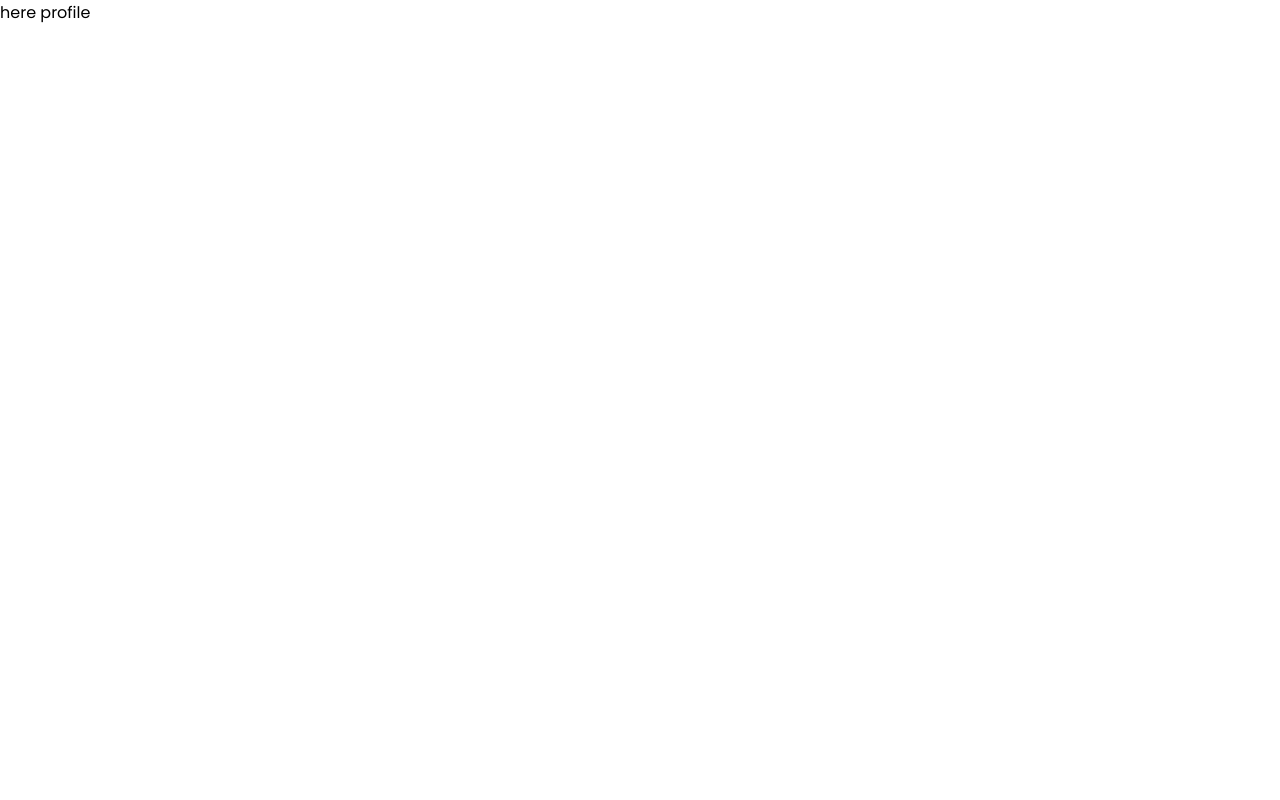
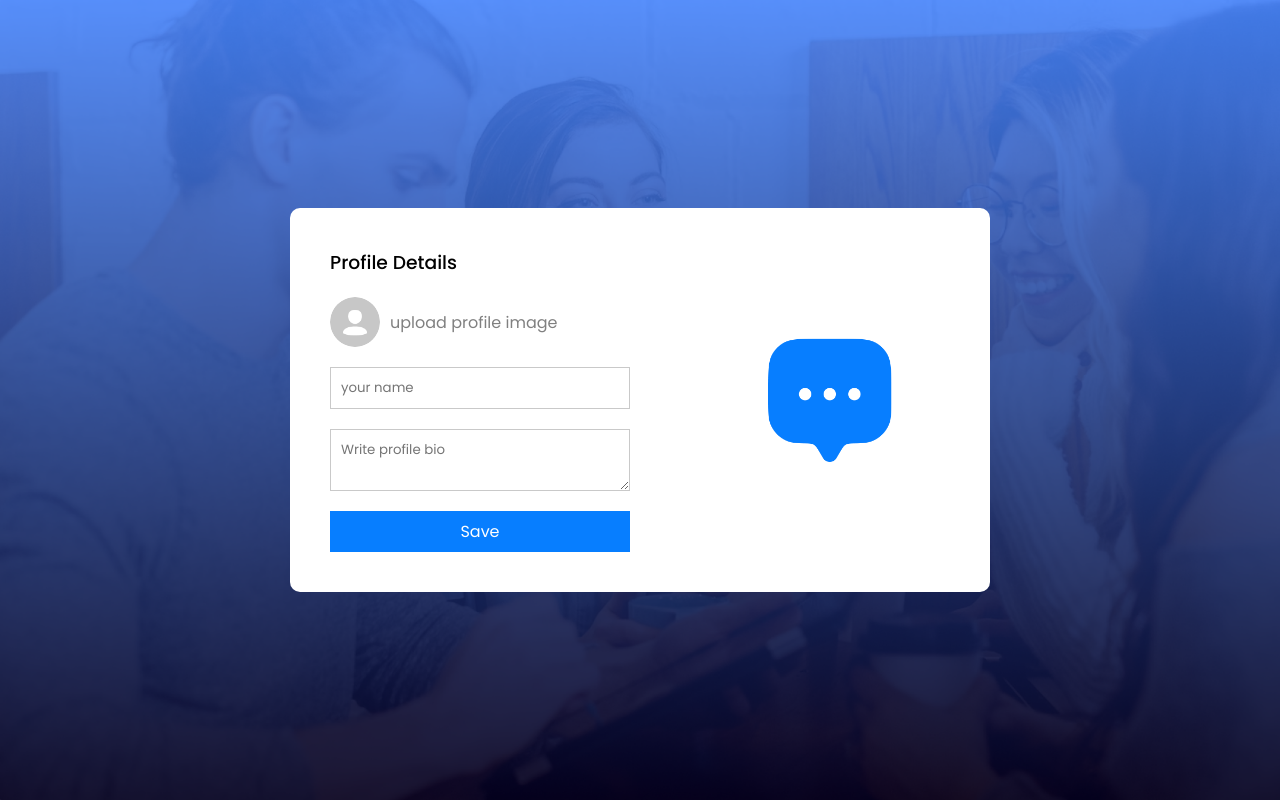
Before and after one commit to mayankmehta19032003/Chatapp, a React (Vite) app: page /profile in a window 1280 px wide. Built offline with nearby package versions, Linux system fonts and the light colour scheme.

Commit message:
completed the ui of profile page

```diff
--- a/src/pages/ProfileUpdate/ProfileUpdate.css
+++ b/src/pages/ProfileUpdate/ProfileUpdate.css
@@ -0,0 +1,57 @@
+.profile{
+    min-height: 100vh;
+    background: url(/background.png) no-repeat;
+    background-size: cover;
+    display: flex;
+    align-items: center;
+    justify-content: center;
+}
+.profile-container{
+    background: white;
+    display: flex;
+    align-items: center;
+    justify-content: space-between;
+    min-width: 700px;
+    border-radius: 10px;
+}
+.profile-pic{
+    max-width: 160px;
+    aspect-ratio: 1/1;
+    margin: 20px auto;
+    border-radius: 50%;
+}
+.profile form {
+    display: flex;
+    flex-direction: column;
+    gap: 20px;
+    padding: 40px;
+}
+.profile form h3{
+    font-weight: 500;
+}
+.profile label{
+    display: flex;
+    align-items: center;
+    gap: 10px;
+    color: gray;
+    cursor: pointer;
+}
+.profile label img{
+    width: 50px;
+    aspect-ratio: 1/1;
+    border-radius: 50%;
+}
+.profile input, textarea{
+    padding: 10px;
+    min-width: 300px;
+    border: 1px solid #c9c9c9;
+    outline-color: #077eff;
+}
+.profile form button{
+    border: none;
+    color: white;
+    background-color: #077eff;
+    padding: 8px;
+    font-size: 16px;
+    cursor: pointer;
+}
--- a/src/pages/ProfileUpdate/ProfileUpdate.jsx
+++ b/src/pages/ProfileUpdate/ProfileUpdate.jsx
@@ -1,10 +1,26 @@
-import React from 'react'
+import React, { useState } from 'react'
 import "./ProfileUpdate.css";
+import assets from "../../assets/assets";
 
 const ProfileUpdate = () => {
+  const [image,setImage] = useState(false);
   return (
-    <div>
-      here profile
+    <div className='profile'>
+      <div className="profile-container">
+        <form>
+          <h3>Profile Details</h3>
+          <label htmlFor="avatar">
+            <input onChange={(e)=> setImage(e.target.files[0])} type="file" id='avatar' accept='.png, .jpg, .jpeg' hidden />
+            <img src={image ? URL.createObjectURL(image) :assets.avatar_icon} alt="" />
+            upload profile image
+          </label>
+          <input type="text" placeholder='your name' required />
+          <textarea placeholder='Write profile bio' required></textarea>
+          <button type='submit'>Save</button>
+        </form>
+        <img className='profile-pic' src={image ? URL.createObjectURL(image) :assets.logo_icon} alt="" />
+      </div>
+
     </div>
   )
 }
```
